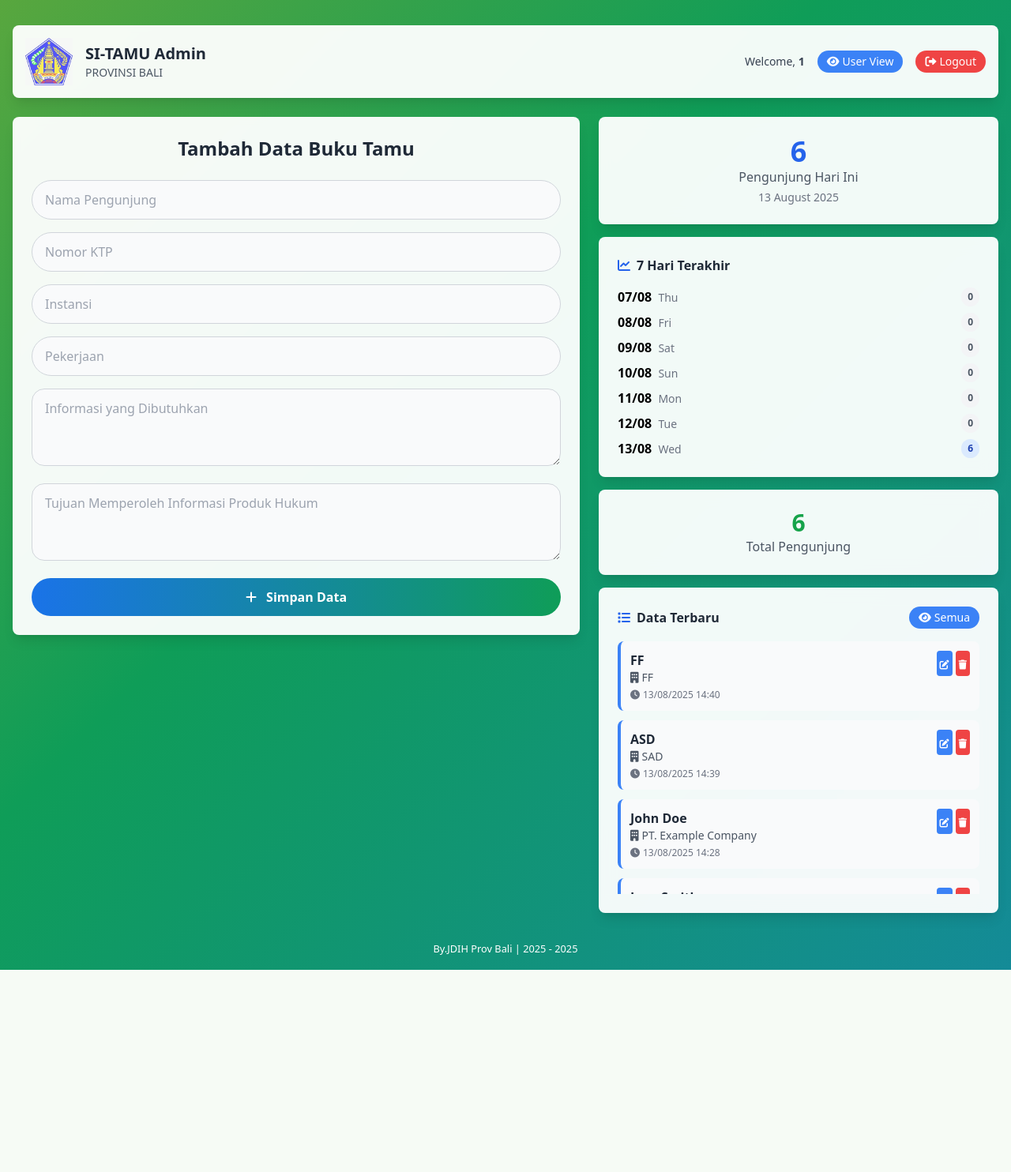
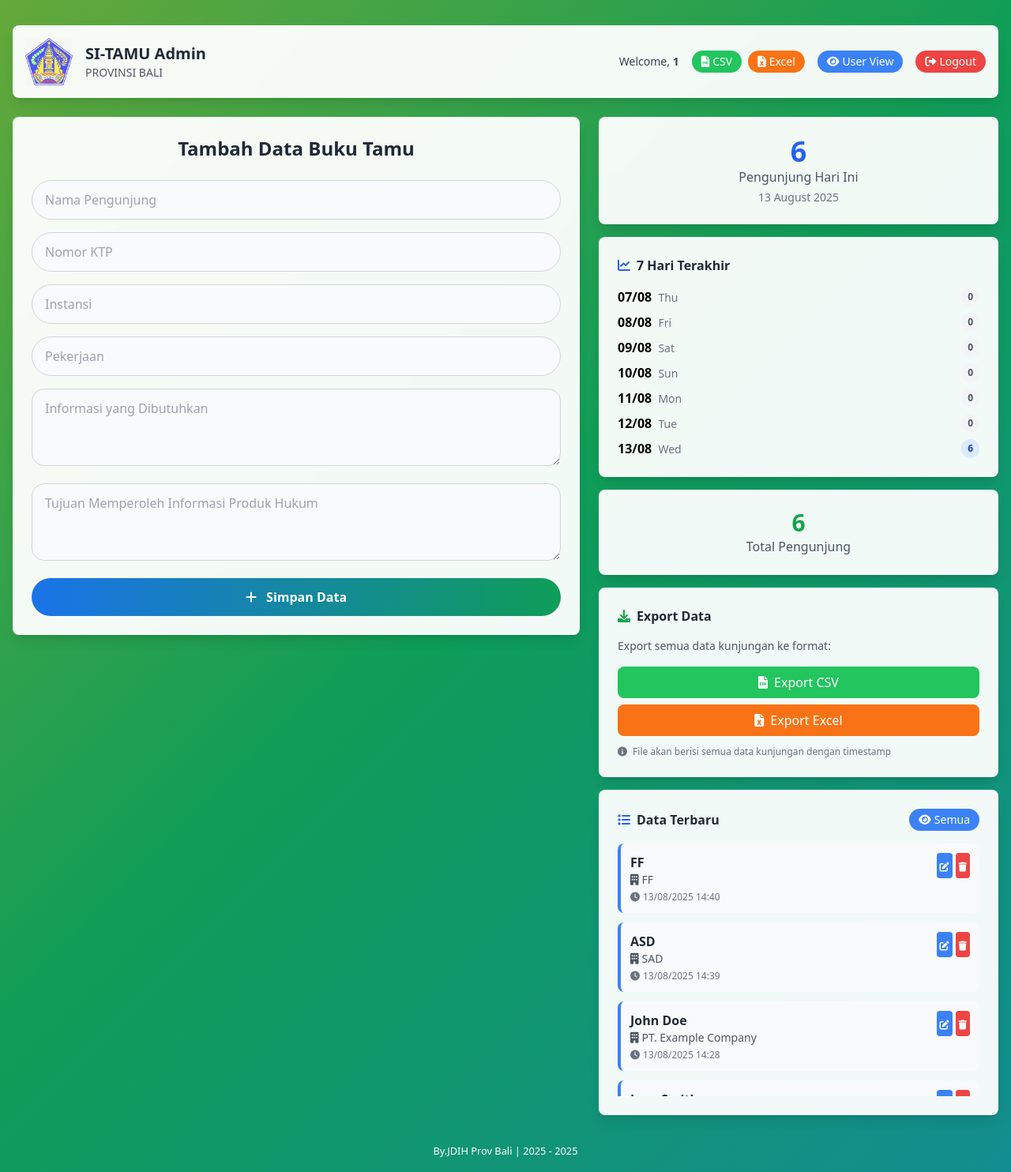
Before and after one commit to Clouza/si-tamu, a PHP site: page /admin.php in a window 1280 px wide. Shown: the whole page at 79% size. Before the commit the page ends 1228 px from the top, so only its background shows below. Run offline with PHP 8.4, Linux system fonts and the light colour scheme; the visitor is signed in with stand-in values (Sample User, id 1); data comes from the database, SQL or seed files in the repository; some libraries are stand-ins or nearby versions.

Commit message:
Export data

```diff
--- a/admin.php
+++ b/admin.php
@@ -140,6 +140,97 @@ if ($action === 'edit' && $entry_id) {
     }
 }
 
+// Handle export functionality
+if (isset($_GET['export'])) {
+    $export_type = $_GET['export'];
+
+    try {
+        // Get all data for export
+        $stmt = $pdo->query("SELECT * FROM guest_entries ORDER BY created_at DESC");
+        $all_entries = $stmt->fetchAll();
+
+        if ($export_type === 'csv') {
+            header('Content-Type: text/csv; charset=utf-8');
+            header('Content-Disposition: attachment; filename=data_kunjungan_' . date('Y-m-d_H-i-s') . '.csv');
+
+            $output = fopen('php://output', 'w');
+
+            // Add BOM for UTF-8
+            fputs($output, "\xEF\xBB\xBF");
+
+            // Header CSV
+            fputcsv($output, [
+                'ID',
+                'Nama Pengunjung',
+                'Nomor KTP',
+                'Instansi',
+                'Pekerjaan',
+                'Informasi yang Dibutuhkan',
+                'Tujuan Memperoleh Informasi',
+                'Tanggal Kunjungan'
+            ]);
+
+            // Data rows
+            foreach ($all_entries as $entry) {
+                fputcsv($output, [
+                    $entry['id'],
+                    $entry['visitor_name'],
+                    $entry['ktp_number'],
+                    $entry['institution'],
+                    $entry['job'],
+                    $entry['required_info'],
+                    $entry['legal_product_purpose'],
+                    date('d/m/Y H:i:s', strtotime($entry['created_at']))
+                ]);
+            }
+
+            fclose($output);
+            exit;
+
+        } elseif ($export_type === 'excel') {
+            // Simple HTML table for Excel import
+            header('Content-Type: application/vnd.ms-excel; charset=utf-8');
+            header('Content-Disposition: attachment; filename=data_kunjungan_' . date('Y-m-d_H-i-s') . '.xls');
+
+            echo "\xEF\xBB\xBF"; // BOM for UTF-8
+            echo '<html xmlns:o="urn:schemas-microsoft-com:office:office" xmlns:x="urn:schemas-microsoft-com:office:excel" xmlns="http://www.w3.org/TR/REC-html40">';
+            echo '<head><meta charset="utf-8"><meta http-equiv="Content-Type" content="text/html; charset=utf-8"></head>';
+            echo '<body>';
+            echo '<table border="1">';
+            echo '<tr>';
+            echo '<th>ID</th>';
+            echo '<th>Nama Pengunjung</th>';
+            echo '<th>Nomor KTP</th>';
+            echo '<th>Instansi</th>';
+            echo '<th>Pekerjaan</th>';
+            echo '<th>Informasi yang Dibutuhkan</th>';
+            echo '<th>Tujuan Memperoleh Informasi</th>';
+            echo '<th>Tanggal Kunjungan</th>';
+            echo '</tr>';
+
+            foreach ($all_entries as $entry) {
+                echo '<tr>';
+                echo '<td>' . htmlspecialchars($entry['id']) . '</td>';
+                echo '<td>' . htmlspecialchars($entry['visitor_name']) . '</td>';
+                echo '<td>' . htmlspecialchars($entry['ktp_number']) . '</td>';
+                echo '<td>' . htmlspecialchars($entry['institution']) . '</td>';
+                echo '<td>' . htmlspecialchars($entry['job']) . '</td>';
+                echo '<td>' . htmlspecialchars($entry['required_info']) . '</td>';
+                echo '<td>' . htmlspecialchars($entry['legal_product_purpose']) . '</td>';
+                echo '<td>' . date('d/m/Y H:i:s', strtotime($entry['created_at'])) . '</td>';
+                echo '</tr>';
+            }
+
+            echo '</table>';
+            echo '</body></html>';
+            exit;
+        }
+
+    } catch (PDOException $e) {
+        $error = "Error exporting data: " . $e->getMessage();
+    }
+}
+
 // Handle logout
 if (isset($_GET['logout'])) {
     session_destroy();
@@ -268,6 +359,17 @@ if (isset($_GET['logout'])) {
                     </div>
                     <div class="flex items-center space-x-4">
                         <span class="text-sm text-gray-700">Welcome, <strong><?= htmlspecialchars($_SESSION['user_nip']) ?></strong></span>
+
+                        <!-- Export Buttons -->
+                        <div class="flex items-center space-x-2">
+                            <a href="?export=csv" class="px-3 py-1 bg-green-500 text-white rounded-full text-sm hover:bg-green-600 transition" title="Export ke CSV">
+                                <i class="fas fa-file-csv mr-1"></i>CSV
+                            </a>
+                            <a href="?export=excel" class="px-3 py-1 bg-orange-500 text-white rounded-full text-sm hover:bg-orange-600 transition" title="Export ke Excel">
+                                <i class="fas fa-file-excel mr-1"></i>Excel
+                            </a>
+                        </div>
+
                         <a href="index.php" class="px-3 py-1 bg-blue-500 text-white rounded-full text-sm hover:bg-blue-600 transition">
                             <i class="fas fa-eye mr-1"></i>User View
                         </a>
@@ -402,6 +504,28 @@ if (isset($_GET['logout'])) {
                     <div class="text-gray-600 font-medium">Total Pengunjung</div>
                 </div>
 
+                <!-- Export Data Section -->
+                <div class="stat-card bg-white bg-opacity-95 rounded-lg shadow-lg p-6">
+                    <h6 class="font-bold mb-4 text-gray-800">
+                        <i class="fas fa-download mr-2 text-green-600"></i>Export Data
+                    </h6>
+                    <p class="text-sm text-gray-600 mb-4">Export semua data kunjungan ke format:</p>
+                    <div class="space-y-2">
+                        <a href="?export=csv" class="w-full flex items-center justify-center px-4 py-2 bg-green-500 text-white rounded-lg hover:bg-green-600 transition">
+                            <i class="fas fa-file-csv mr-2"></i>
+                            Export CSV
+                        </a>
+                        <a href="?export=excel" class="w-full flex items-center justify-center px-4 py-2 bg-orange-500 text-white rounded-lg hover:bg-orange-600 transition">
+                            <i class="fas fa-file-excel mr-2"></i>
+                            Export Excel
+                        </a>
+                    </div>
+                    <p class="text-xs text-gray-500 mt-3">
+                        <i class="fas fa-info-circle mr-1"></i>
+                        File akan berisi semua data kunjungan dengan timestamp
+                    </p>
+                </div>
+
                 <!-- Recent Entries -->
                 <div class="stat-card bg-white bg-opacity-95 rounded-lg shadow-lg p-6">
                     <div class="flex justify-between items-center mb-4">
```
